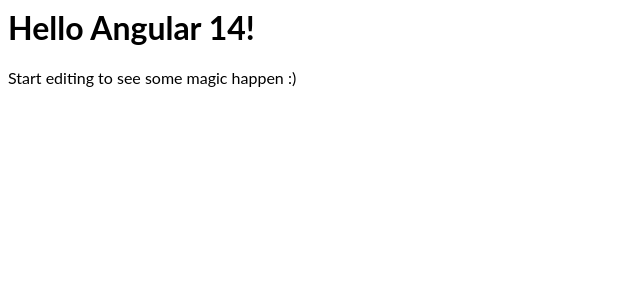
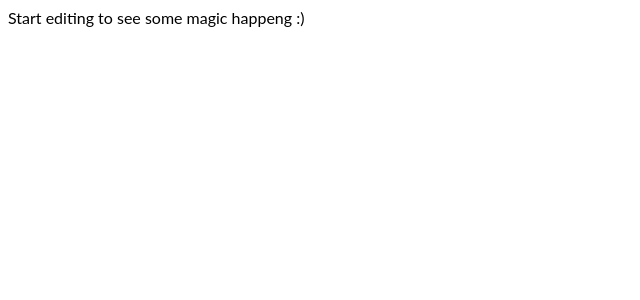
Before and after one commit to Framattat/progetto-teatro-serviziweb-angular, an Angular app: page / in a window 1280 px wide. Shown: the top 300 px of the page, without its empty margins (0-640 px from the left). Built offline with nearby package versions, Linux system fonts and the light colour scheme.

Commit message:
4 files modified, 1 deleted

```diff
--- a/src/app/app.component.html
+++ b/src/app/app.component.html
@@ -1,4 +1 @@
-<hello name="{{ name }}"></hello>
-<p>
-  Start editing to see some magic happen :)
-</p>
+<p>Start editing to see some magic happeng :)</p>
--- a/src/app/app.component.ts
+++ b/src/app/app.component.ts
@@ -3,8 +3,8 @@
 @Component({
   selector: 'my-app',
   templateUrl: './app.component.html',
-  styleUrls: [ './app.component.css' ]
+  styleUrls: ['./app.component.css'],
 })
-export class AppComponent  {
+export class AppComponent {
   name = 'Angular ' + VERSION.major;
 }
--- a/src/app/hello.component.ts
+++ /dev/null
@@ -1,10 +0,0 @@
-import { Component, Input } from '@angular/core';
-
-@Component({
-  selector: 'hello',
-  template: `<h1>Hello {{name}}!</h1>`,
-  styles: [`h1 { font-family: Lato; }`]
-})
-export class HelloComponent  {
-  @Input() name: string;
-}
```
Also changed, not shown: src/app/app.module.ts (+4 -5 lines), 1 other file (tests, documents, lock files or other folders).
